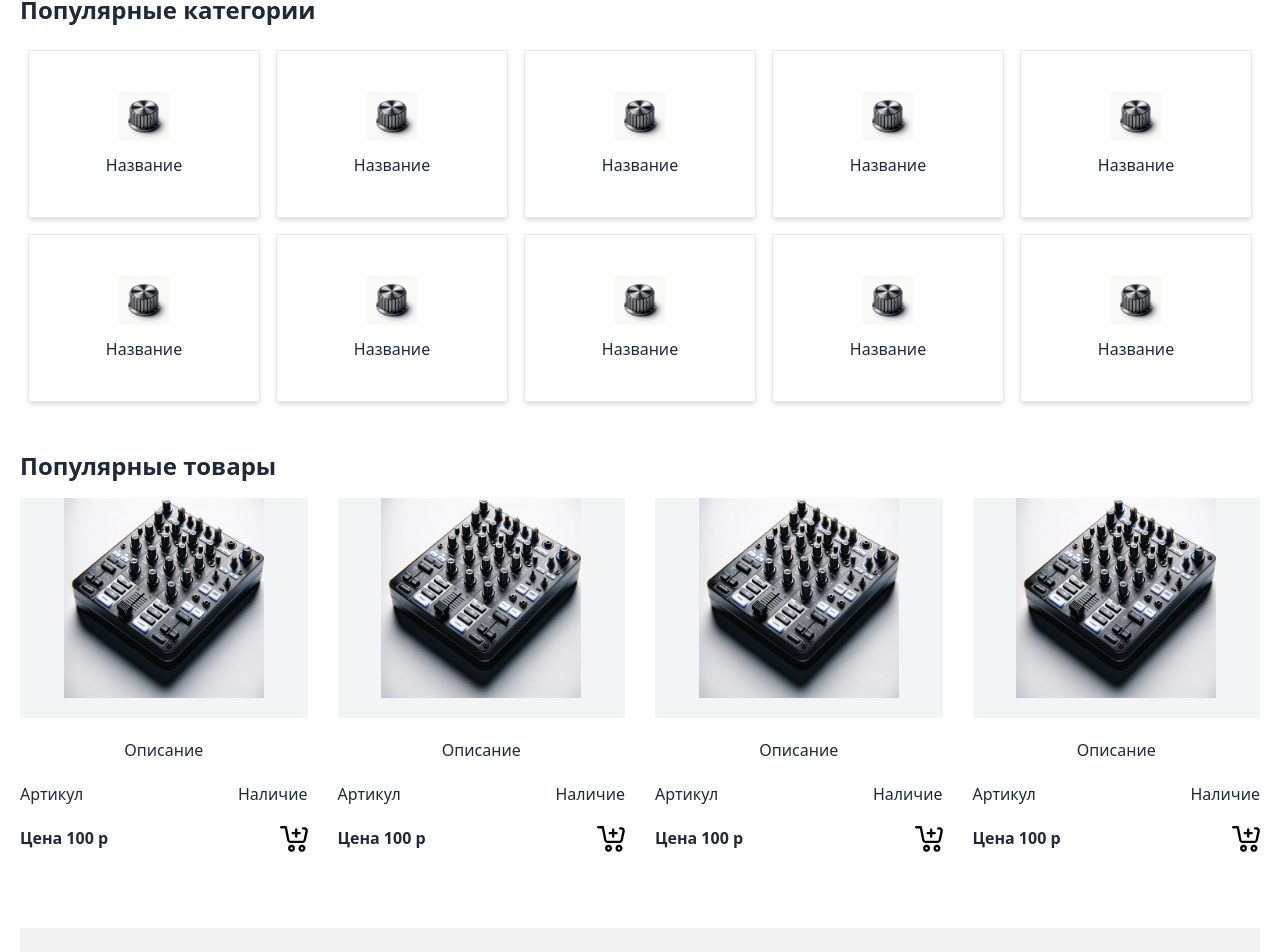
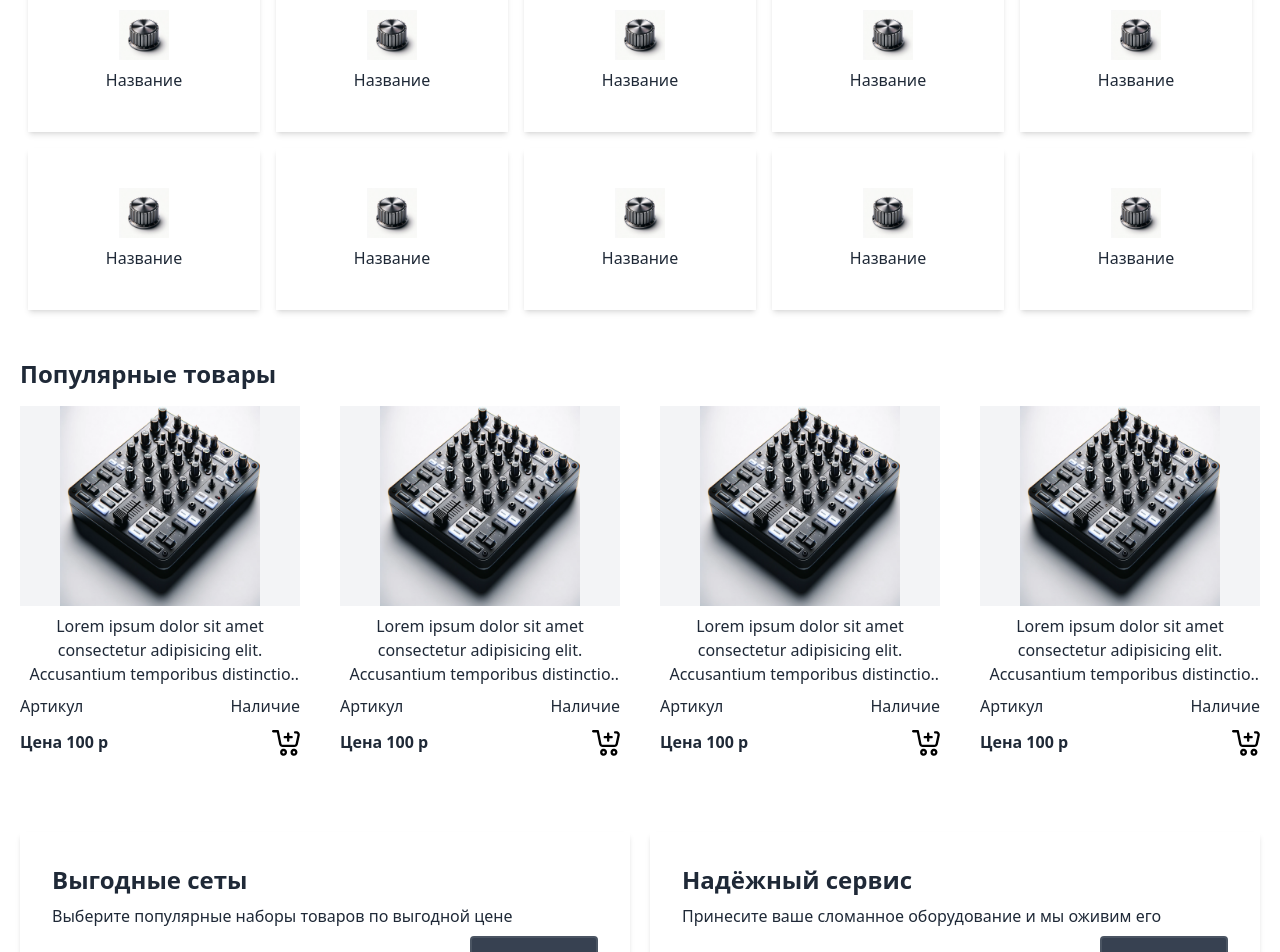
Before and after one commit to alexdenuke/dj-m, a Next.js app: page / in a window 1280 px wide. Shown: the part 678-1630 px from the top of the page. Built offline with nearby package versions, Linux system fonts and the light colour scheme.

Commit message:
add sets and service

```diff
--- a/src/components/layout/Footer.tsx
+++ b/src/components/layout/Footer.tsx
@@ -4,7 +4,7 @@
 
 const Footer: React.FC = () => {
   return (
-    <div>
+    <div className="mt-10">
       <BottomNavigation/>
       <div className="containerUser">
       <footer className="p-8 footer bg-base-200 text-base-content ">
--- a/src/components/layout/Header.tsx
+++ b/src/components/layout/Header.tsx
@@ -12,8 +12,13 @@
   useEffect(() => {
     const onScroll = () => {
       // Устанавливаем состояние showNavBar в false, когда пользователь прокрутил страницу вниз
+      const screenWidth = window.innerWidth;
       const scrollY = window.scrollY;
+          // Проверяем, больше ли ширина экрана 768 пикселей
+    if (screenWidth > 768) {
+      // Меняем состояние showNavBar только для экранов больше 768 пикселей
       setShowNavBar(scrollY < 50); // 50 - это количество пикселей, вы можете настроить это значение
+    }
     };
 
     // Подписываемся на событие scroll
--- a/src/components/ui/CardShort/CardShort.tsx
+++ b/src/components/ui/CardShort/CardShort.tsx
@@ -4,10 +4,10 @@
 
 const CardShort = () => {
   return (
-    <div className="flex flex-col mb-5">
+    <div className="flex  flex-col mb-5">
       <div className="flex bg-gray-100 justify-center">
         <Image
-          className="mb-5"
+          className=""
           src="/item1.png"
           alt="Picture of the author"
           width={200}
@@ -17,10 +17,13 @@
         />
       </div>
 
-      <Link className="text-center my-5 block" href="/productCard" id="link">
-        Описание
+      <Link className="text-center my-2 line-clamp-3 overflow-ellipsis overflow-hidden " href="/productCard" id="link">
+        Lorem ipsum dolor sit amet consectetur adipisicing elit. Accusantium
+        temporibus distinctio magni perspiciatis ratione quas impedit atque vel
+        totam! Veritatis dolorum suscipit repellat repellendus dicta! Voluptates
+        perspiciatis id recusandae impedit!!!!.
       </Link>
-      <div className="flex justify-between mb-5">
+      <div className="flex justify-between mb-3">
         <p>Артикул</p>
         <p>Наличие</p>
       </div>
--- a/src/components/ui/MainCategories/Maincategories.tsx
+++ b/src/components/ui/MainCategories/Maincategories.tsx
@@ -5,9 +5,9 @@
   return (
     <>
       <h2 className="title-normal">Популярные категории</h2>
-      <div className="grid md:grid-cols-5 grid-cols-2">
+      <div className="grid md:grid-cols-5 grid-cols-2 mb-10">
 
-        <div className="m-2 border py-10 px-3 shadow-md flex flex-col items-center justify-center">
+        <div className="m-2  py-10 px-3 shadow-md flex flex-col items-center justify-center">
           <Image
             className=""
             src="/knob.png"
@@ -16,7 +16,7 @@
             alt="Description of Image"
           />
           <Link
-            className="text-center block mt-3"
+            className="text-center block mt-2"
             href="/productCatalog"
             id="link"
           >
@@ -24,7 +24,7 @@
           </Link>
         </div>
 
-        <div className="m-2 border py-10 px-3 shadow-md flex flex-col items-center justify-center">
+        <div className="m-2  py-10 px-3 shadow-md flex flex-col items-center justify-center">
           <Image
             className=""
             src="/knob.png"
@@ -33,7 +33,7 @@
             alt="Description of Image"
           />
           <Link
-            className="text-center block mt-3"
+            className="text-center block mt-2"
             href="/productCatalog"
             id="link"
           >
@@ -41,7 +41,7 @@
           </Link>
         </div>
 
-        <div className="m-2 border py-10 px-3 shadow-md flex flex-col items-center justify-center">
+        <div className="m-2  py-10 px-3 shadow-md flex flex-col items-center justify-center">
           <Image
             className=""
             src="/knob.png"
@@ -50,7 +50,7 @@
             alt="Description of Image"
           />
           <Link
-            className="text-center block mt-3"
+            className="text-center block mt-2"
             href="/productCatalog"
             id="link"
           >
@@ -58,7 +58,7 @@
           </Link>
         </div>
 
-        <div className="m-2 border py-10 px-3 shadow-md flex flex-col items-center justify-center">
+        <div className="m-2  py-10 px-3 shadow-md flex flex-col items-center justify-center">
           <Image
             className=""
             src="/knob.png"
@@ -67,7 +67,7 @@
             alt="Description of Image"
           />
           <Link
-            className="text-center block mt-3"
+            className="text-center block mt-2"
             href="/productCatalog"
             id="link"
           >
@@ -75,7 +75,7 @@
           </Link>
         </div>
 
-        <div className="m-2 border py-10 px-3 shadow-md flex flex-col items-center justify-center">
+        <div className="m-2  py-10 px-3 shadow-md flex flex-col items-center justify-center">
           <Image
             className=""
             src="/knob.png"
@@ -84,7 +84,7 @@
             alt="Description of Image"
           />
           <Link
-            className="text-center block mt-3"
+            className="text-center block mt-2"
             href="/productCatalog"
             id="link"
           >
@@ -92,7 +92,7 @@
           </Link>
         </div>
 
-        <div className="m-2 border py-10 px-3 shadow-md flex flex-col items-center justify-center">
+        <div className="m-2  py-10 px-3 shadow-md flex flex-col items-center justify-center">
           <Image
             className=""
             src="/knob.png"
@@ -101,7 +101,7 @@
             alt="Description of Image"
           />
           <Link
-            className="text-center block mt-3"
+            className="text-center block mt-2"
             href="/productCatalog"
             id="link"
           >
@@ -109,7 +109,7 @@
           </Link>
         </div>
 
-        <div className="m-2 border py-10 px-3 shadow-md flex flex-col items-center justify-center">
+        <div className="m-2  py-10 px-3 shadow-md flex flex-col items-center justify-center">
           <Image
             className=""
             src="/knob.png"
@@ -118,7 +118,7 @@
             alt="Description of Image"
           />
           <Link
-            className="text-center block mt-3"
+            className="text-center block mt-2"
             href="/productCatalog"
             id="link"
           >
@@ -126,7 +126,7 @@
           </Link>
         </div>
 
-        <div className="m-2 border py-10 px-3 shadow-md flex flex-col items-center justify-center">
+        <div className="m-2  py-10 px-3 shadow-md flex flex-col items-center justify-center">
           <Image
             className=""
             src="/knob.png"
@@ -135,7 +135,7 @@
             alt="Description of Image"
           />
           <Link
-            className="text-center block mt-3"
+            className="text-center block mt-2"
             href="/productCatalog"
             id="link"
           >
@@ -143,7 +143,7 @@
           </Link>
         </div>
 
-        <div className="m-2 border py-10 px-3 shadow-md flex flex-col items-center justify-center">
+        <div className="m-2  py-10 px-3 shadow-md flex flex-col items-center justify-center">
           <Image
             className=""
             src="/knob.png"
@@ -152,7 +152,7 @@
             alt="Description of Image"
           />
           <Link
-            className="text-center block mt-3"
+            className="text-center block mt-2"
             href="/productCatalog"
             id="link"
           >
@@ -160,7 +160,7 @@
           </Link>
         </div>
 
-        <div className="m-2 border py-10 px-3 shadow-md flex flex-col items-center justify-center">
+        <div className="m-2  py-10 px-3 shadow-md flex flex-col items-center justify-center">
           <Image
             className=""
             src="/knob.png"
@@ -169,7 +169,7 @@
             alt="Description of Image"
           />
           <Link
-            className="text-center block mt-3"
+            className="text-center block mt-2"
             href="/productCatalog"
             id="link"
           >
--- a/src/components/ui/Swiper/Swiper-logo.tsx
+++ b/src/components/ui/Swiper/Swiper-logo.tsx
@@ -9,7 +9,7 @@
 export default () => {
   return (
     <Swiper
-      className=" select-none h-10 my-10"
+      className=" select-none h-8 my-4"
       spaceBetween={30}
       slidesPerView={2}
       breakpoints={{
--- a/src/components/ui/Swiper/Swiper2/Swiper2.tsx
+++ b/src/components/ui/Swiper/Swiper2/Swiper2.tsx
@@ -16,16 +16,16 @@
         // when window width is >= 640px
         640: {
           slidesPerView: 2,
-          spaceBetween: 20,
+          spaceBetween: 40,
         },
         // when window width is >= 768px
         768: {
           slidesPerView: 4,
-          spaceBetween: 30,
+          spaceBetween: 40,
         },
         // when window width is >= 1024px
       }}
-      spaceBetween={0}
+      spaceBetween={40}
       slidesPerView={1}
     >
       <SwiperSlide>
--- a/src/pages/index.tsx
+++ b/src/pages/index.tsx
@@ -11,16 +11,12 @@
 export default function Home() {
   return (
     <>
-
       {/* <Swiper/> */}
       <div className="containerUser">
         <SwiperLogo />
-
       </div>
-      <div className="bg-[url('/main-back-ground.jpg')] bg-no-repeat bg-cover h-auto py-14 ">
-
+      <div className="bg-[url('/main-back-ground.jpg')] bg-no-repeat bg-cover h-auto py-14 mb-10">
         <div className="containerUser h-full">
-
           <div className="flex flex-col items-center justify-center h-full">
             <div className="text-white title-h1 text-center ">
               Магазин запчастей для диджейского оборудования
@@ -28,7 +24,7 @@
             <div className="text-white title-normal text-center">
               Лучшие и отборные запчасти
             </div>
-              <form className="flex justify-center mt-8 text-center pb-14 w-full">
+            <form className="flex justify-center mt-4 text-center pb-14 w-full">
               <input
                 type="text"
                 className="form-input rounded-l border-2 border-r-0 px-4 py-2 max-w-md min-w-0 grow"
@@ -44,7 +40,6 @@
             </form>
           </div>
         </div>
-
       </div>
       {/* <div className="bg-gray-200 py-5 select-none">
         <div className="containerUser ">
@@ -52,14 +47,55 @@
         </div>
       </div> */}
       <div className="containerUser">
-
-        <h2 className="title-normal mt-10 "></h2>
+        <MainCategories />
+      </div>
 
 
-        <MainCategories />
+
+
+      <div className="containerUser">
         <h2 className=" title-normal mt-10">Популярные товары</h2>
         <Swiper2 />
       </div>
+
+
+      <div className="containerUser">
+        <div className="flex gap-5 flex-wrap sm:flex-nowrap">
+
+          <div className="flex flex-col shadow-md p-8 basis-full sm:basis-6/12">
+            <h2 className="text-2xl font-semibold  mb-2">
+              Выгодные сеты
+            </h2>
+            <h3 className=" mb-2">
+              Выберите популярные наборы товаров по выгодной цене
+            </h3>
+            <button className="bg-gray-700 hover:bg-gray-900 text-white max-w-max border-gray-600 border-2 font-bold py-3 px-4 rounded ml-auto">
+              Подробнее
+            </button>
+          </div>
+
+          <div className="flex flex-col shadow-md p-8 basis-full sm:basis-6/12">
+            <h2 className="text-2xl font-semibold  mb-2">
+            Надёжный сервис
+            </h2>
+            <h3 className=" mb-2">
+            Принесите ваше сломанное оборудование и мы оживим его
+            </h3>
+            <button className="bg-gray-700 hover:bg-gray-900 text-white max-w-max border-gray-600 border-2 font-bold py-3 px-4 rounded ml-auto">
+              Подробнее
+            </button>
+          </div>
+
+        </div>
+      </div>
+
+
+      <div className="bg-gradient-to-r from-red-500 to-blue-500">
+        <div className="containerUser">
+
+        </div>
+      </div>
+
     </>
   );
 }
--- a/src/styles/globals.css
+++ b/src/styles/globals.css
@@ -12,5 +12,5 @@
 }
 
 .title-h1 {
-   @apply text-2xl md:text-3xl font-bold mb-4 md:mb-6
+   @apply text-2xl md:text-3xl font-bold mb-4 md:mb-4
 }
```
Also changed, not shown: public/sets.jpg (added). Lines whose indentation alone changed are shown as unchanged.
